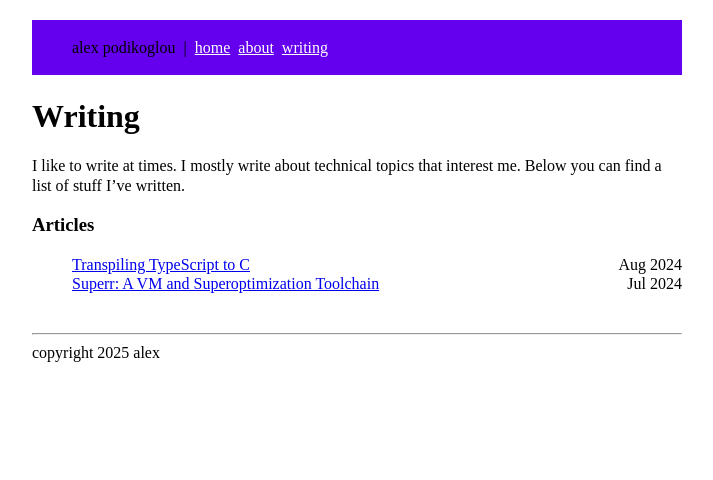
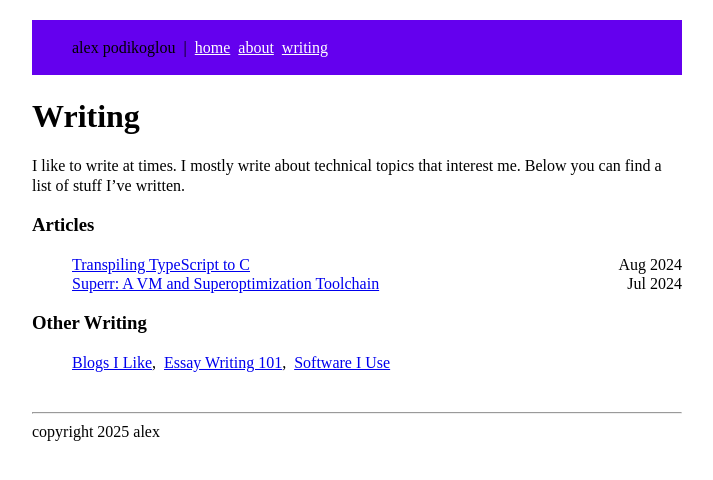
Before and after one commit to podikoglou/podikoglou.eu, a Jekyll site: the page built from writing.md, in a window 1280 px wide. Shown: the top 480 px of the page, without its empty margins (283-996 px from the left). Built offline with Jekyll 4.4.1, drawn with Linux system fonts in a browser that asks for light colours; some web fonts are replaced; our own code applies the rules of GitHub Pages for plain Markdown files.

Commit message:
misc writing

```diff
--- a/_config.yml
+++ b/_config.yml
@@ -11,11 +11,18 @@ url: "https://podikoglou.eu"
 
 github_username: podikoglou
 
+collections:
+  misc:
+    output: true
+    permalink: /:name
+
 plugins:
   - jekyll-feed
 
 markdown: kramdown
+
 kramdown:
   input: GFM
   hard_wrap: false
+
 highlighter: rouge
--- a/_includes/writings.html
+++ b/_includes/writings.html
@@ -15,4 +15,21 @@
     </ul>
 
   </div>
+
+  <!-- other writing -->
+  <div id="misc">
+
+    <h3>Other Writing</h3>
+
+    <ul>
+      {% for page in site.misc %}
+        <li>
+          <a href="{{ page.url }}">{{ page.title }}</a>{% unless forloop.last %},{% endunless %}
+        </li>
+      {% endfor %}
+    </ul>
+
+
+  </div>
+
 </div>
--- a/assets/css/main.css
+++ b/assets/css/main.css
@@ -31,6 +31,16 @@ nav ul li {
 #articles li {
   display: flex;
   justify-content: space-between;
+}
+
+#misc ul {
+  display: flex;
+  flex-direction: row;
+  gap: 8px;
+}
+
+#misc ul li {
+  list-style: none;
 }
 
 /* footer */
```
Also changed, not shown: _misc/blogs-i-like.md (renamed from _posts/blogs-i-like.md), _misc/essay-writing-101.md (renamed from _posts/essay-writing-101.md), _misc/software-i-use.md (renamed from _posts/software-i-use.md).
